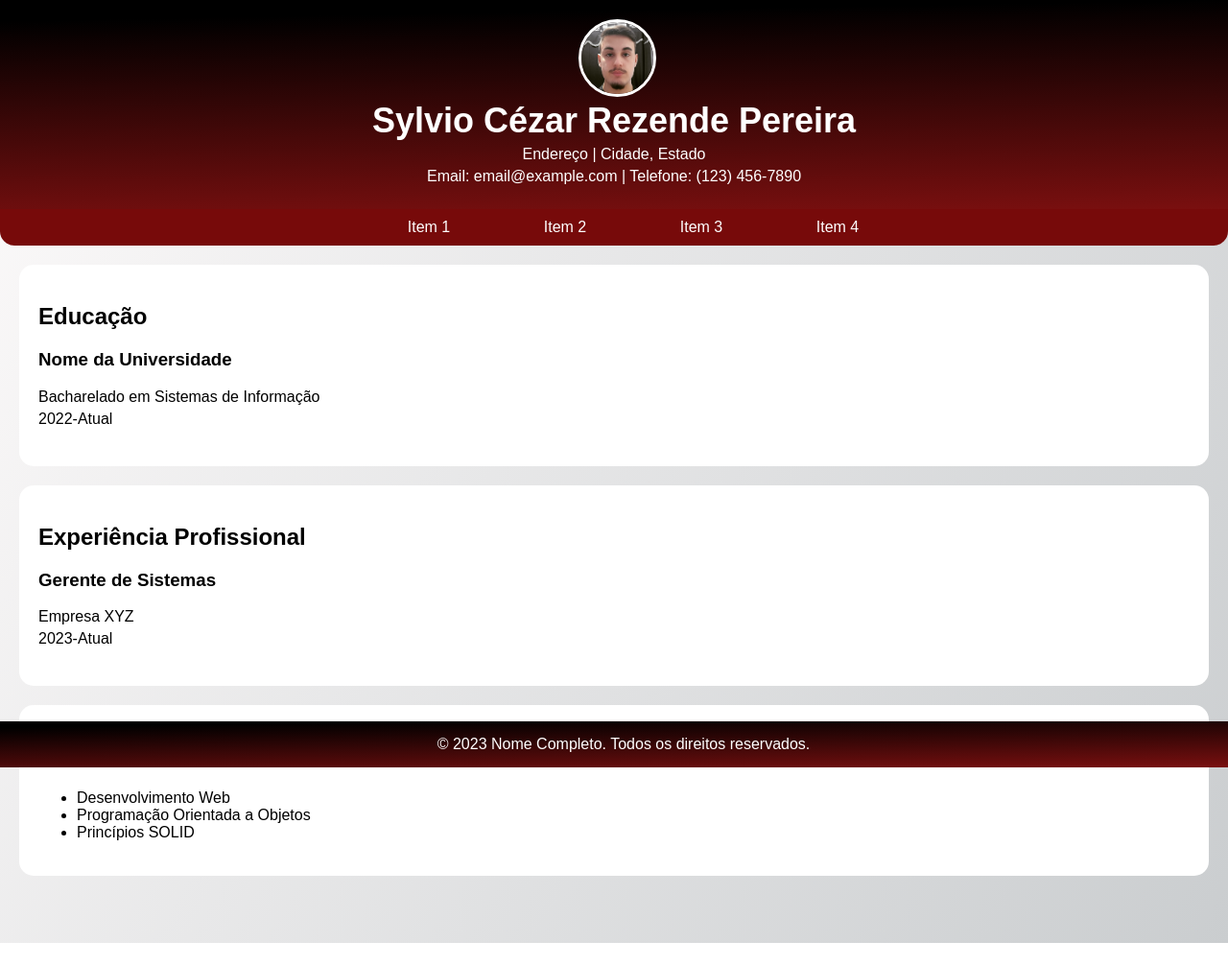
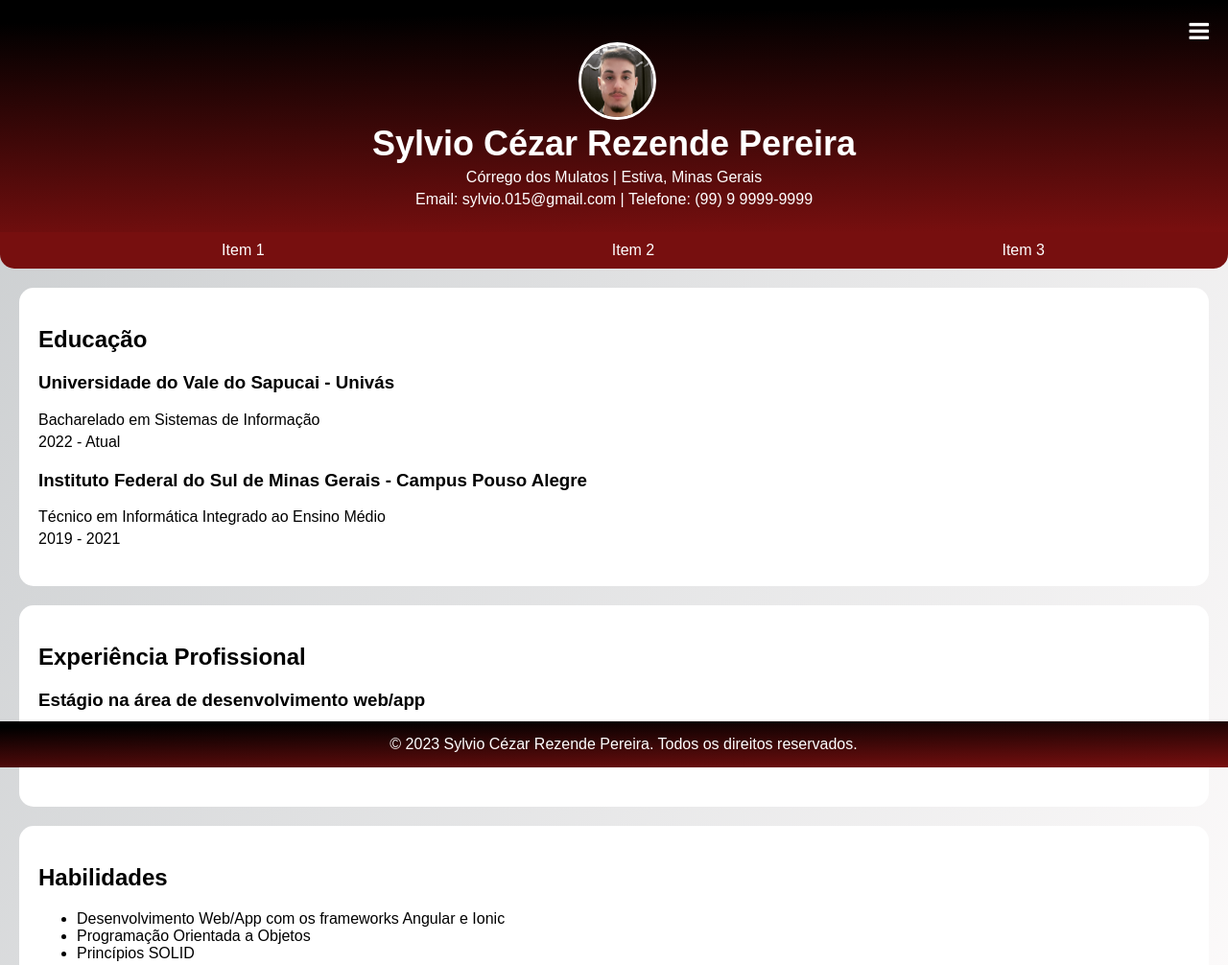
Before and after one commit to Sylvio-Cezar/Sylvio-Cezar.github.io, a plain HTML site: page index.html in a window 1280 px wide. Shown: the top 1006 px of the page at 96% size. Before the commit the page ends 983 px from the top, so only its background shows below. Drawn offline with Linux system fonts and the light colour scheme.

Commit message:
adição menu toggle

```diff
--- a/index.html
+++ b/index.html
@@ -4,56 +4,66 @@
     <head>
         <meta charset="UTF-8">
         <meta name="viewport" content="width=device-width, initial-scale=1.0">
-    <title>Página pessoal</title>
+        <title>Portfólio</title>
         <link rel="stylesheet" href="styles.css">
+        <link rel="stylesheet" href="https://cdnjs.cloudflare.com/ajax/libs/font-awesome/4.7.0/css/font-awesome.min.css">
     </head>
     <body>
-    <header>
+        <header id="header">
+            <div class="menu-icon">
+                <i class="fa fa-bars" onclick="toggleMenu()"></i>
+            </div>
             <div class="profile-picture">
                 <img src="profile.jpg" alt="Foto de perfil">
             </div>
             <h1>Sylvio Cézar Rezende Pereira</h1>
-        <p>Endereço | Cidade, Estado</p>
-        <p>Email: email@example.com | Telefone: (123) 456-7890</p>
+            <p>Córrego dos Mulatos | Estiva, Minas Gerais</p>
+            <p>Email: sylvio.015@gmail.com | Telefone: (99) 9 9999-9999</p>
         </header>
-    <div class="menu">
+        <div id="headerMenu" class="menu">
             <ul class="menu-items">
                 <li class="item"><a href="https://www.google.com" target="_blank">Item 1</a></li>
                 <li class="item"><a href="https://www.google.com" target="_blank">Item 2</a></li>
                 <li class="item"><a href="https://www.google.com" target="_blank">Item 3</a></li>
-            <li class="item"><a href="https://www.google.com" target="_blank">Item 4</a></li>
             </ul>
         </div>
 
         <section class="education">
             <h2>Educação</h2>
             <div class="item">
-            <h3>Nome da Universidade</h3>
+                <h3>Universidade do Vale do Sapucai - Univás</h3>
                 <p>Bacharelado em Sistemas de Informação</p>
-            <p>2022-Atual</p>
+                <p>2022 - Atual</p>
+            </div>
+            <div class="item">
+                <h3>Instituto Federal do Sul de Minas Gerais - Campus Pouso Alegre</h3>
+                <p>Técnico em Informática Integrado ao Ensino Médio</p>
+                <p>2019 - 2021</p>
             </div>
         </section>
 
         <section class="experience">
             <h2>Experiência Profissional</h2>
             <div class="item">
-            <h3>Gerente de Sistemas</h3>
-            <p>Empresa XYZ</p>
-            <p>2023-Atual</p>
+                <h3>Estágio na área de desenvolvimento web/app</h3>
+                <p>Wecod</p>
+                <p>2022 - Atual</p>
             </div>
         </section>
 
         <section class="skills">
             <h2>Habilidades</h2>
             <ul>
-            <li>Desenvolvimento Web</li>
+                <li>Desenvolvimento Web/App com os frameworks Angular e Ionic</li>
                 <li>Programação Orientada a Objetos</li>
                 <li>Princípios SOLID</li>
             </ul>
         </section>
 
         <footer>
-        <p>© 2023 Nome Completo. Todos os direitos reservados.</p>
+            <p>© 2023 Sylvio Cézar Rezende Pereira. Todos os direitos reservados.</p>
         </footer>
+
+        <script src="script.js"></script>
     </body>
 </html>
--- /dev/null
+++ b/script.js
@@ -0,0 +1,12 @@
+let header = document.getElementById('header');
+let menu = document.getElementById('headerMenu');
+
+function toggleMenu() {
+    if (menu.classList.contains('disabled-menu')) {
+        menu.classList.remove('disabled-menu');
+        header.classList.remove('rounded-header');
+    } else {
+        menu.classList.add('disabled-menu');
+        header.classList.add('rounded-header');
+    }
+}
--- a/styles.css
+++ b/styles.css
@@ -2,7 +2,7 @@ body {
     font-family: Arial, sans-serif;
     margin: 0 0 70px 0;
     padding: 0;
-    background-image: linear-gradient(120deg, #fdfbfb 0%, #cacdcf 100%);
+    background-image: linear-gradient(120deg, #cacdcf 0%, #fdfbfb 100%);
 }
 
 header {
@@ -10,6 +10,11 @@ header {
     color: #fff;
     padding: 20px;
     text-align: center;
+}
+
+.rounded-header {
+    border-bottom-left-radius: 15px;
+    border-bottom-right-radius: 15px;
 }
 
 h1 {
@@ -61,8 +66,28 @@ footer {
     border-radius: 50%;
 }
 
+.menu-icon {
+    width: 100%;
+    justify-content: end;
+    display: flex !important;
+}
+
+.menu-icon i {
+    font-size: 24px !important;
+    width: fit-content;
+    cursor: pointer;
+}
+
+.disabled-menu {
+    width: 0;
+    height: 0;
+    opacity: 0;
+    padding: 0 !important;
+    margin: 0 !important;
+}
+
 .menu {
-    background: rgb(119 10 10);
+    background: rgb(119 15 15);
     border-bottom-left-radius: 15px;
     border-bottom-right-radius: 15px;
     padding: 10px;
@@ -77,7 +102,7 @@ footer {
 
 .menu-items .item {
     margin: 0 10px;
-    width: 10%;
+    width: 33.3%;
     text-align: center;
 }
 
```
Lines whose indentation alone changed are shown as unchanged.
